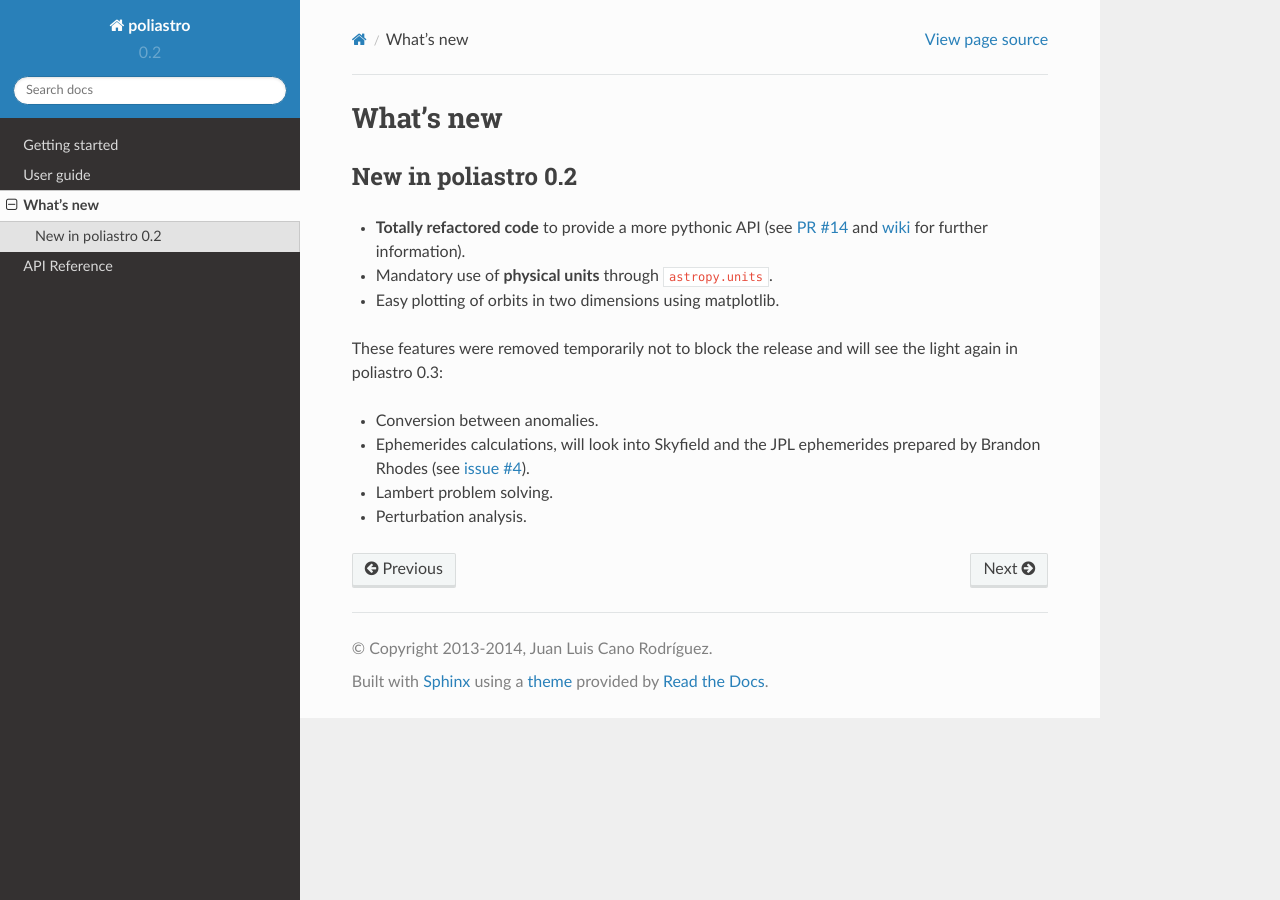
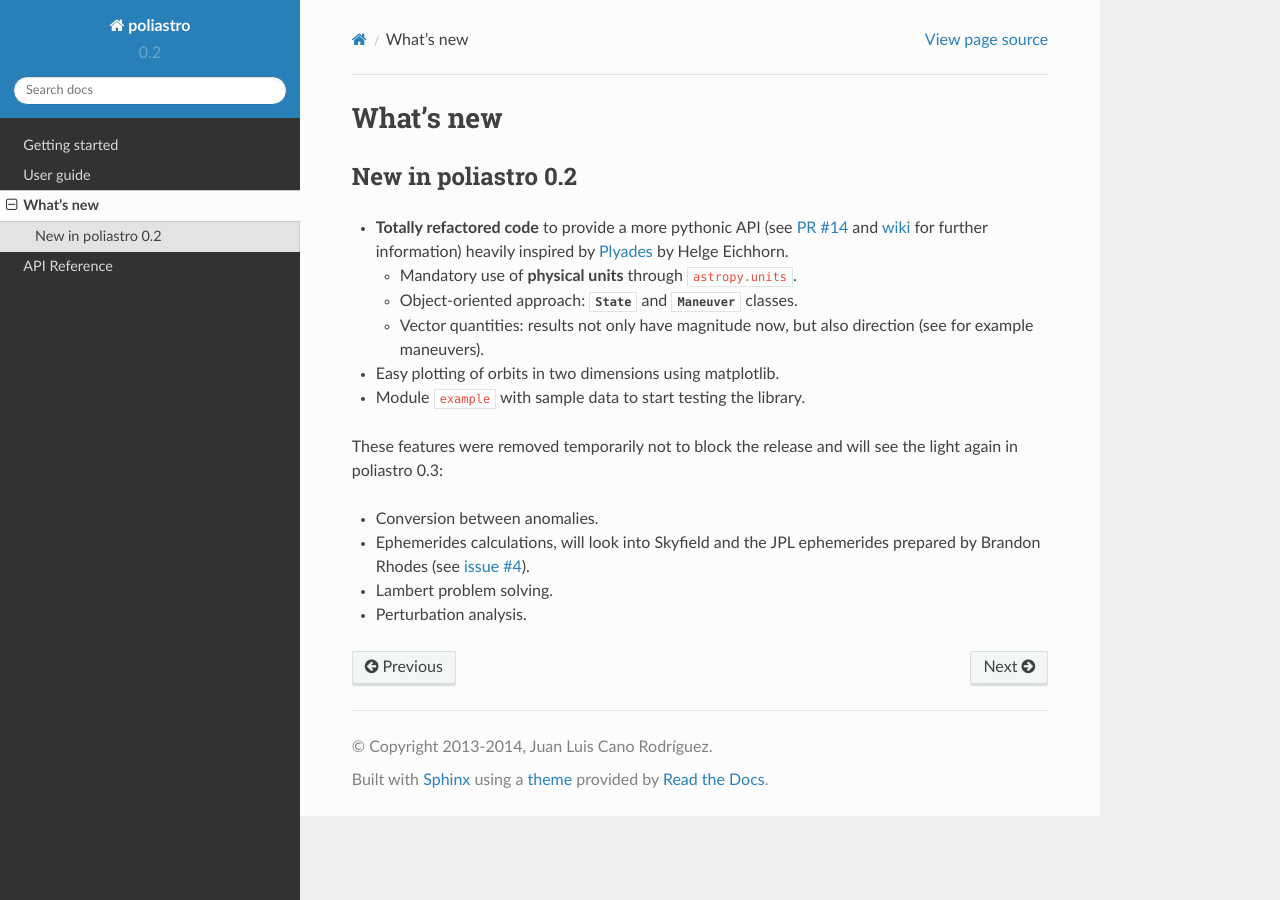
Before and after one commit to poliastro/poliastro, a Sphinx documentation site: the page built from docs/source/changelog.rst, in a window 1280 px wide. Built offline with Sphinx 7.4.7 and the Read the Docs theme 2.0.0, drawn with Linux system fonts in a browser that asks for light colours.

Commit message:
Added Plyades as source of inspiration

```diff
--- a/docs/source/changelog.rst
+++ b/docs/source/changelog.rst
@@ -5,12 +5,21 @@ New in poliastro 0.2
 --------------------
 
 * **Totally refactored code** to provide a more pythonic API (see `PR #14`_
-  and `wiki`_ for further information).
-* Mandatory use of **physical units** through :code:`astropy.units`.
+  and `wiki`_ for further information) heavily inspired by `Plyades`_ by
+  Helge Eichhorn.
+
+  * Mandatory use of **physical units** through :code:`astropy.units`.
+  * Object-oriented approach: :py:class:`~poliastro.twobody.State` and
+    :py:class:`~poliastro.maneuver.Maneuver` classes.
+  * Vector quantities: results not only have magnitude now, but also direction
+    (see for example maneuvers).
+
 * Easy plotting of orbits in two dimensions using matplotlib.
+* Module :code:`example` with sample data to start testing the library.
 
 .. _`PR #14`: https://github.com/Pybonacci/poliastro/pull/14
 .. _wiki: https://github.com/Pybonacci/poliastro/wiki
+.. _Plyades: https://github.com/helgee/Plyades
 
 These features were removed temporarily not to block the release and will
 see the light again in poliastro 0.3:
```
Also changed, not shown: 1 other file.
